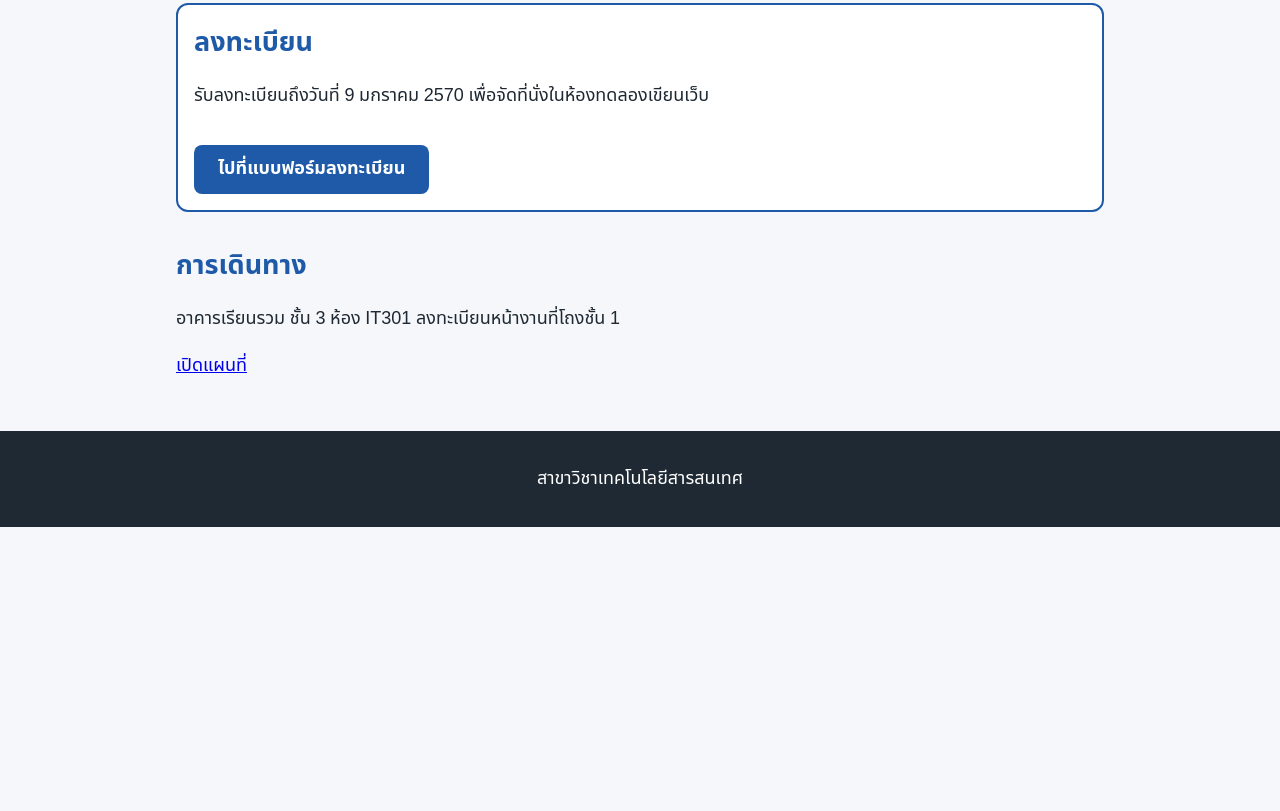
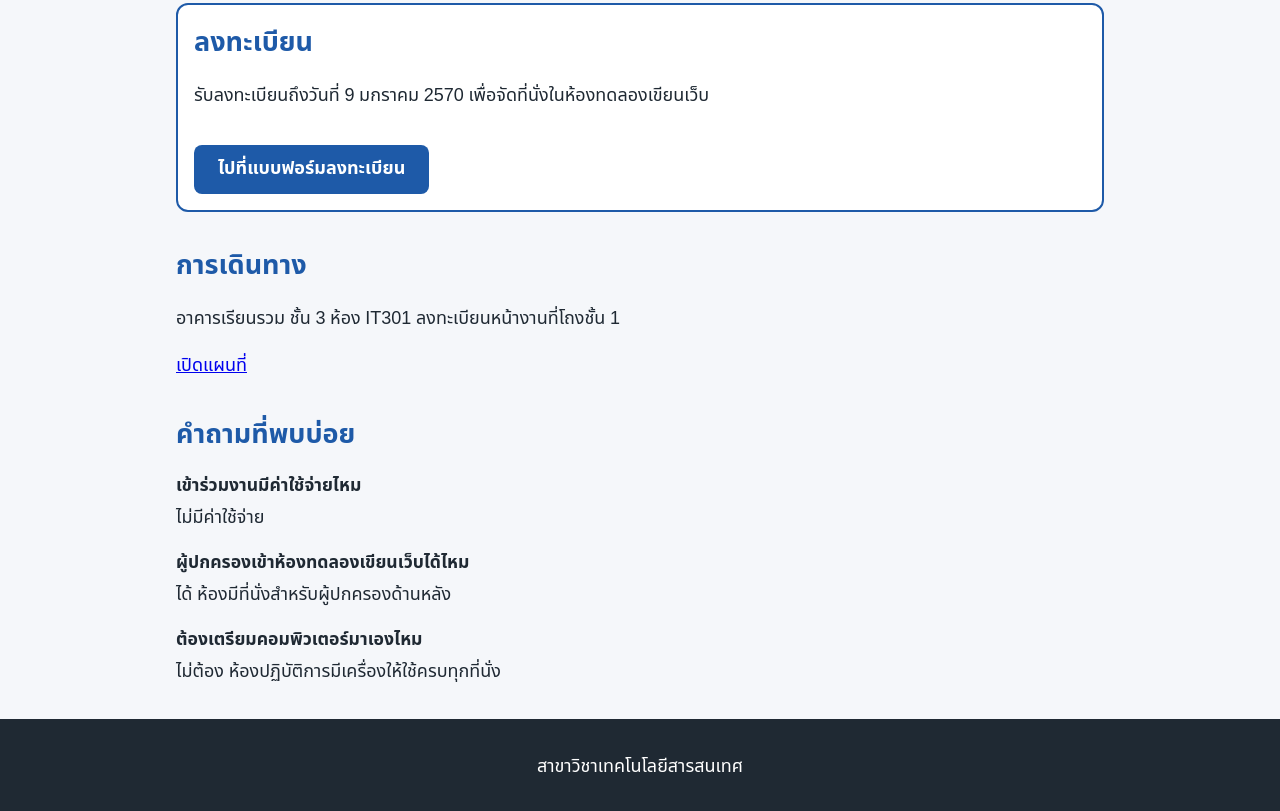
Before and after one commit to webapp-demo-2026/open-house-demo, a plain HTML site: page index.html in a window 1280 px wide. Shown: the part 868-1679 px from the top of the page. Before the commit the page ends 1395 px from the top, so only its background shows below. Drawn offline with Linux system fonts and the light colour scheme.

Commit message:
US-06 คำถามที่พบบ่อย

```diff
--- a/index.html
+++ b/index.html
@@ -52,6 +52,15 @@
     <p><a href="https://www.openstreetmap.org/" target="_blank">เปิดแผนที่</a></p>
 
     <!-- US-06 คำถามที่พบบ่อย: 3 ข้อ -->
+    <section class="faq">
+      <h2>คำถามที่พบบ่อย</h2>
+      <h3>เข้าร่วมงานมีค่าใช้จ่ายไหม</h3>
+      <p>ไม่มีค่าใช้จ่าย</p>
+      <h3>ผู้ปกครองเข้าห้องทดลองเขียนเว็บได้ไหม</h3>
+      <p>ได้ ห้องมีที่นั่งสำหรับผู้ปกครองด้านหลัง</p>
+      <h3>ต้องเตรียมคอมพิวเตอร์มาเองไหม</h3>
+      <p>ไม่ต้อง ห้องปฏิบัติการมีเครื่องให้ใช้ครบทุกที่นั่ง</p>
+    </section>
   </main>
 
   <!-- US-07 ติดต่อสอบถาม: อีเมลและเบอร์โทรใน <footer> -->
```
